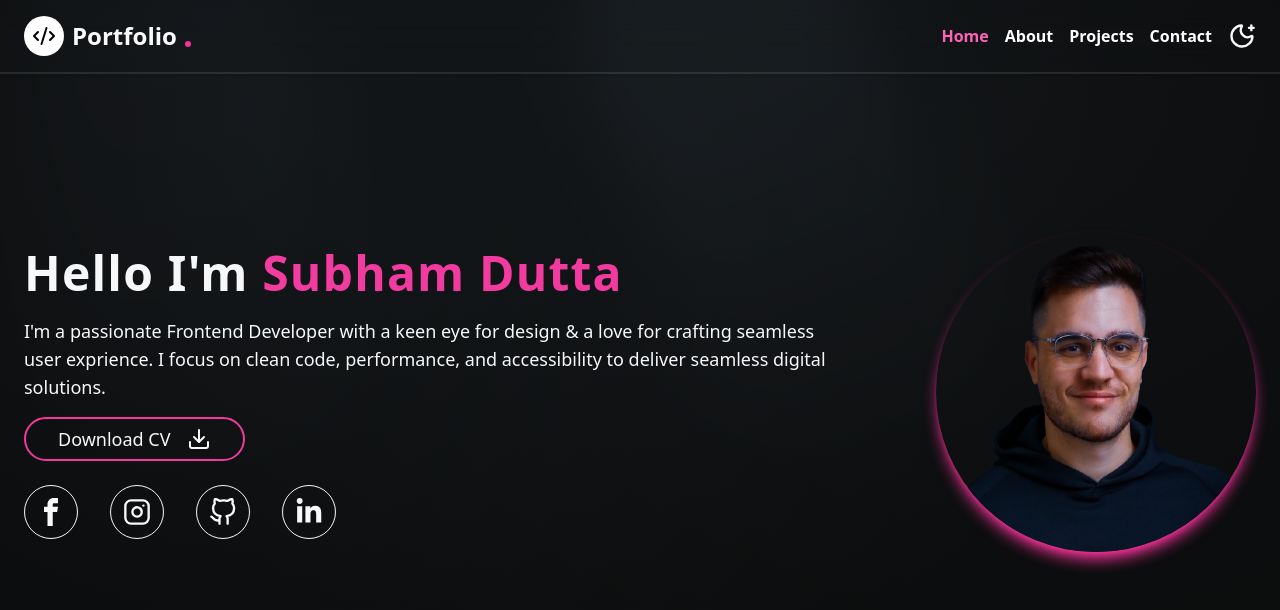
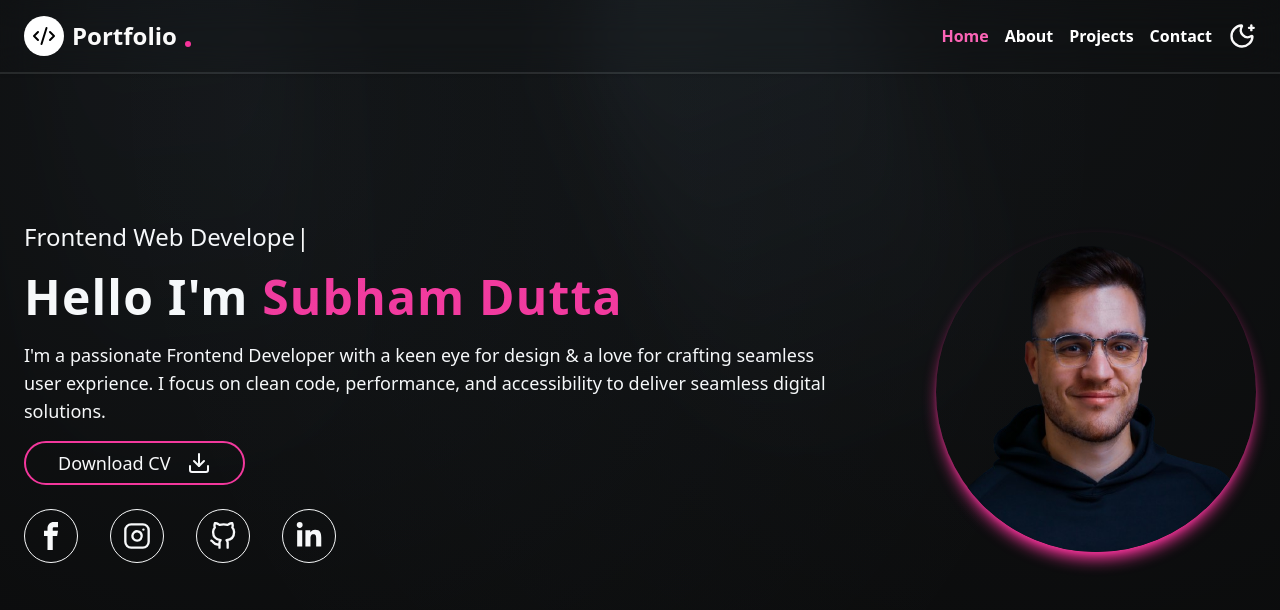
Before and after one commit to ShankarDutta/pubic-frontend-portfolio-v-0.1, a Next.js app: page / in a window 1280 px wide. Shown: the top 610 px of the page. Built offline with nearby package versions, Linux system fonts and the light colour scheme.

Commit message:
Add Typing Animation !! ✔️
now the component is production ready !

```diff
--- a/src/app/page.tsx
+++ b/src/app/page.tsx
@@ -1,5 +1,6 @@
 import { LightRays } from "@/components/magicui/light-rays";
 import SocialMediaIcons from "@/components/SocialMediaIcons";
+import TypingAnimation from "@/components/TypingAnimation";
 import { DownloadIcon } from "lucide-react";
 import { Metadata } from "next";
 import Image from "next/image";
@@ -27,6 +28,7 @@ const page = () => {
 
 			<div className="space-y-4 text-center lg:text-start">
 				{/* Typing animation  */}
+				<TypingAnimation />
 
 				{/* heading  */}
 				<h1 className="text-5xl font-bold tracking-wide">
--- /dev/null
+++ b/src/components/TypingAnimation.tsx
@@ -0,0 +1,18 @@
+"use client";
+import Typewriter from "typewriter-effect";
+
+const TypingAnimation = () => {
+	return (
+		<div className="text-2xl font-medium">
+			<Typewriter
+				options={{
+					strings: ["Frontend Web Developer", "Full Stack Web Developer"],
+					autoStart: true,
+					loop: true,
+				}}
+			/>
+		</div>
+	);
+};
+
+export default TypingAnimation;
```
